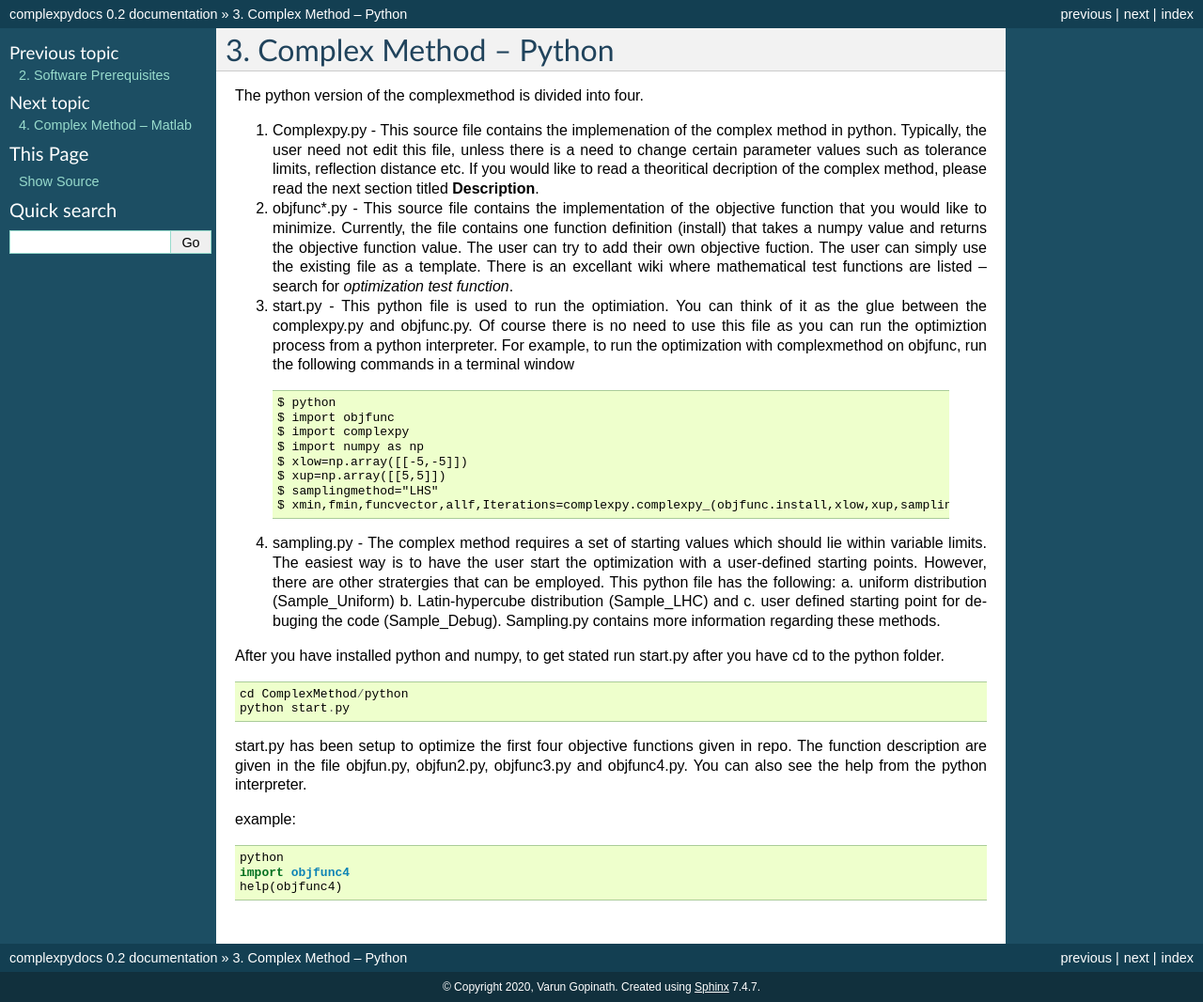
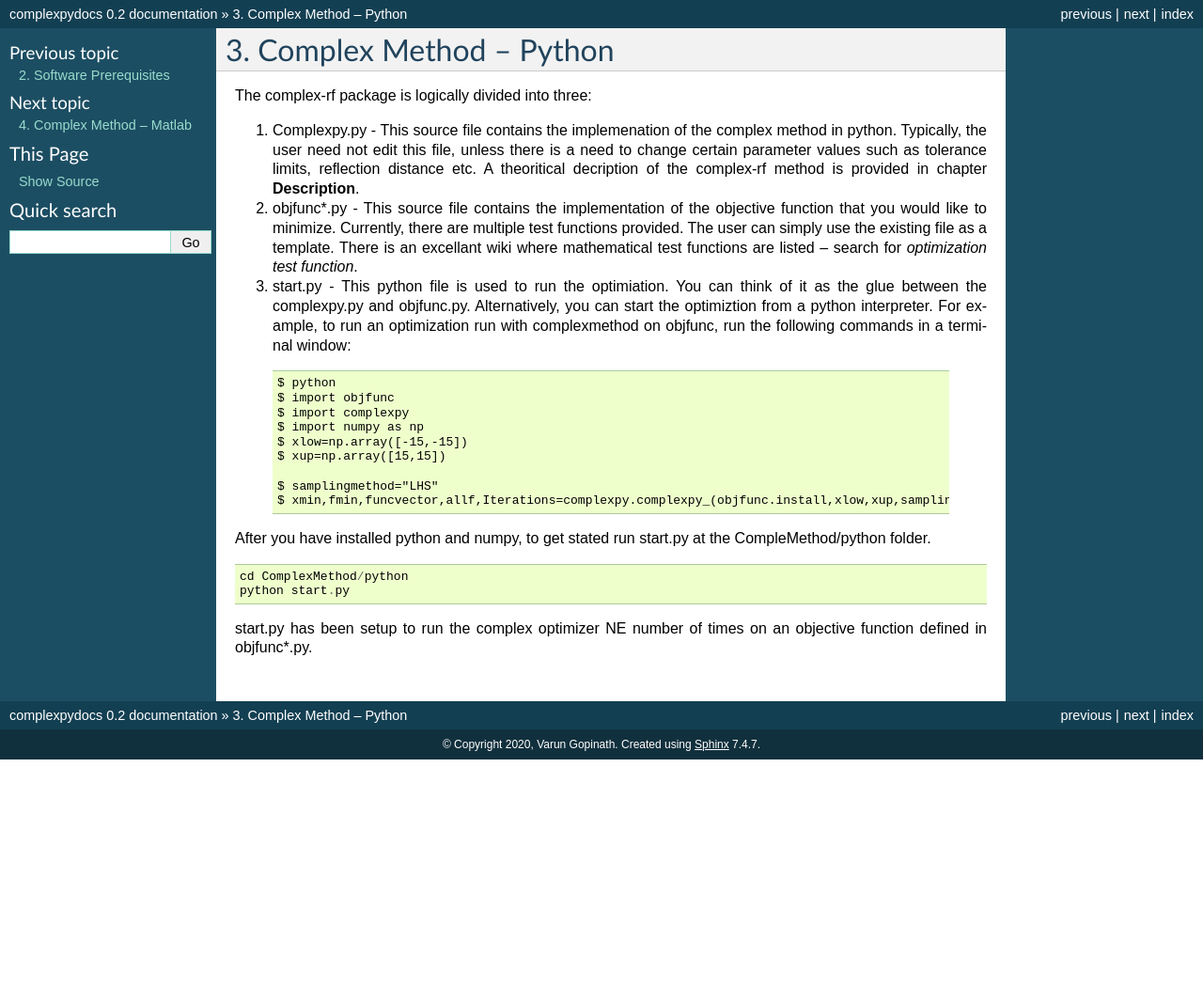
Before and after one commit to Robbie025/ComplexMethod, a Sphinx documentation site: the page built from docs/source/ComplexMethodPython.rst, in a window 1280 px wide. Shown: the whole page at 94% size. Built offline with Sphinx 7.4.7, drawn with Linux system fonts in a browser that asks for light colours; formulas are drawn with MathJax 3; after the commit the page ends 900 px from its top, so only the background shows below that.

```diff
--- a/docs/source/ComplexMethodMatlab.rst
+++ b/docs/source/ComplexMethodMatlab.rst
@@ -5,7 +5,7 @@ Complex Method -- Matlab
 
 	More information comming soon ....
 
-		The complex method in matlab is provided in the /matlab folder for matlab users. complexrf.m contains the complex method.
+		The complex method implemented in matlab is located in the ComplexMethod/matlab folder.
 Several sample functions are also provided. This code is part of the *TMKT48 - Design Optimization* given at the Division of Machine Design, Linköping University, Sweden. Documentation can also be found in the souce files.
 
 
--- a/docs/source/ComplexMethodPython.rst
+++ b/docs/source/ComplexMethodPython.rst
@@ -1,13 +1,13 @@
 Complex Method -- Python
 =========
 
-The python version of the complexmethod is divided into four.
+The complex-rf package is logically divided into three:
 
 
-1. Complexpy.py - This source file contains the implemenation of the complex method in python. Typically, the user need not edit this file, unless there is a need to change certain parameter values such as tolerance limits, reflection distance etc. If you would like to read a theoritical decription of the complex method, please read the next section titled **Description**.
-2. objfunc*.py - This source file contains the implementation of the objective function that you would like to minimize. Currently, the file contains one function definition (install) that takes a numpy value and returns the objective function value.  The user can try to add their own objective fuction. The user can simply use the existing file as a template. There is an excellant wiki where mathematical test functions are listed -- search for *optimization test function*.
+1. Complexpy.py - This source file contains the implemenation of the complex method in python. Typically, the user need not edit this file, unless there is a need to change certain parameter values such as tolerance limits, reflection distance etc. A theoritical decription of the complex-rf method is provided in chapter **Description**.
+2. objfunc*.py - This source file contains the implementation of the objective function that you would like to minimize. Currently, there are multiple test functions provided. The user can simply use the existing file as a template. There is an excellant wiki where mathematical test functions are listed -- search for *optimization test function*.
 
-3. start.py - This python file is used to run the optimiation. You can think of it as the glue between the complexpy.py and objfunc.py. Of course there is no need to use this file as you can run the optimiztion process from a python interpreter. For example, to run the optimization with complexmethod on objfunc, run the following commands in a terminal window
+3. start.py - This python file is used to run the optimiation. You can think of it as the glue between the complexpy.py and objfunc.py. Alternatively, you can start the optimiztion from a python interpreter. For example, to run an optimization run with complexmethod on objfunc, run the following commands in a terminal window:
 
  ::
 
@@ -15,28 +15,18 @@ The python version of the complexmethod is divided into four.
    $ import objfunc
    $ import complexpy
    $ import numpy as np
-   $ xlow=np.array([[-5,-5]])
-   $ xup=np.array([[5,5]])
+   $ xlow=np.array([-15,-15])
+   $ xup=np.array([15,15])
+
    $ samplingmethod="LHS"
    $ xmin,fmin,funcvector,allf,Iterations=complexpy.complexpy_(objfunc.install,xlow,xup,samplingmethod)
 
 
-4. sampling.py - The complex method requires a set of starting values which should lie within variable limits. The easiest way is to have the user start the optimization with a user-defined starting points. However, there are other stratergies that can be employed. This python file has the following: a. uniform distribution (Sample_Uniform) b. Latin-hypercube distribution (Sample_LHC) and c. user defined starting point for debuging the code (Sample_Debug). Sampling.py contains more information regarding these methods.
-
-After you have installed python and numpy, to get stated run start.py after you have cd to the python folder.
+After you have installed python and numpy, to get stated run start.py at the CompleMethod/python folder.
 
 ::
 
 	cd ComplexMethod/python
 	python start.py
 
-start.py has been  setup to optimize the first four objective functions given in repo. The function description are given in the file objfun.py, objfun2.py, objfunc3.py and objfunc4.py.
-You can also see the help from the python interpreter.
-
-example:
-
-::
-
-	python
-	import objfunc4
-	help(objfunc4)
+start.py has been setup to run the complex optimizer NE number of times on an objective function defined in objfunc*.py.
--- a/docs/source/Contact.rst
+++ b/docs/source/Contact.rst
@@ -2,12 +2,10 @@ Contact
 ========
 
 Mailing Address
-	| Johan Ölvander
 	| Division of Machine Design
 	| Department of Management and Engineering
 	| Linköping University
-	| Sweden -581 83
-	| email: johan.olvander@liu.se
+	| Sweden - 581 83
 
 
 Links:
@@ -16,5 +14,5 @@ Links:
 Division of Machine Design
      | http://www.iei.liu.se/machine?l=en
 
-Git Repository
+Github Repository
 	https://github.com/Robbie025/ComplexMethod
```
Also changed, not shown: docs/source/Description.rst (+14 -11 lines), docs/source/SoftwarePrerequisites.rst (+11 -4 lines), docs/source/Work.rst (+7 -18 lines).
